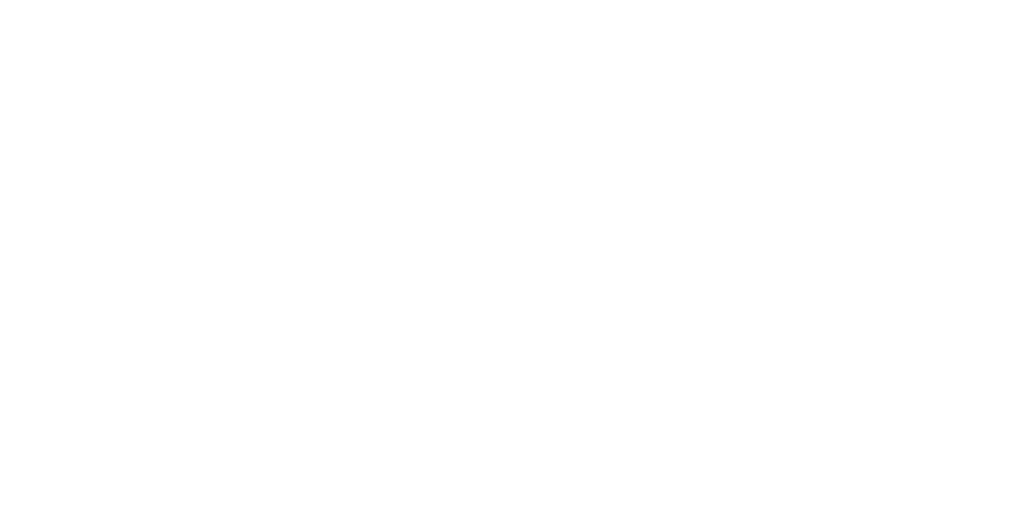
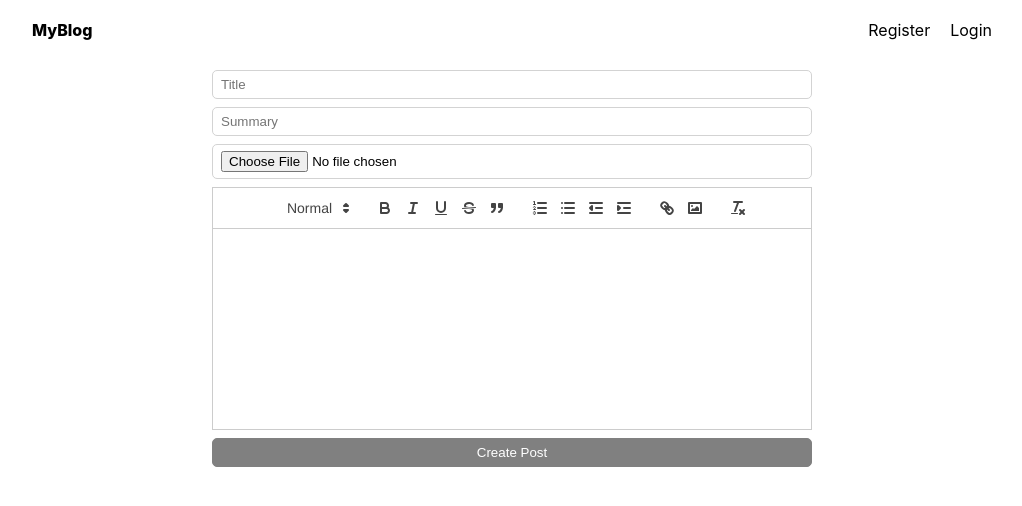
Before and after one commit to doruktekel/MERN_Blog, a React (Create React App) app in the folder client/: page /createpost in a window 1280 px wide. Before the commit this address had no page. Shown: the top 506 px of the page, without its empty margins (128-1150 px from the left). Built offline with nearby package versions, Linux system fonts and the light colour scheme; no server answers.

Commit message:
create post

```diff
--- a/client/package.json
+++ b/client/package.json
@@ -8,6 +8,7 @@
     "@testing-library/user-event": "^13.5.0",
     "react": "^18.2.0",
     "react-dom": "^18.2.0",
+    "react-quill": "^2.0.0",
     "react-router-dom": "^6.22.3",
     "react-scripts": "5.0.1",
     "react-toastify": "^10.0.5",
--- a/client/src/App.css
+++ b/client/src/App.css
@@ -65,7 +65,14 @@
 .post .info .parag {
   line-height: 1.5rem;
 }
-
+form {
+  display: flex;
+  flex-direction: column;
+  justify-content: center;
+  gap: 8px;
+  width: 600px;
+  text-align: center;
+}
 form.login,
 form.register {
   display: flex;
@@ -76,15 +83,24 @@
   text-align: center;
 }
 input {
+  width: 100%;
   padding: 6px 8px;
-  border: 1px solid;
+  border: 1px solid lightgrey;
   border-radius: 5px;
 }
 button {
   padding: 6px 8px;
-  border: 1px solid;
+  border: 1px solid grey;
   border-radius: 5px;
-  border: none;
   color: #fff;
   background-color: grey;
 }
+button:hover {
+  cursor: pointer;
+  background-color: transparent;
+  color: grey;
+  transition: all 0.5s cubic-bezier(0.25, 0.46, 0.45, 0.94);
+}
+.ql-editor {
+  min-height: 200px;
+}
--- a/client/src/App.js
+++ b/client/src/App.js
@@ -7,6 +7,7 @@
 import { ToastContainer } from "react-toastify";
 import "react-toastify/dist/ReactToastify.css";
 import { UserContextProvider } from "./contexts/UserContext";
+import CreatePost from "./pages/CreatePost";
 
 function App() {
   return (
@@ -17,6 +18,7 @@
             <Route index element={<Home />}></Route>
             <Route path="/register" element={<Register />}></Route>
             <Route path="/login" element={<Login />}></Route>
+            <Route path="/createpost" element={<CreatePost />}></Route>
           </Route>
         </Routes>
         <ToastContainer />
--- a/client/src/Header.jsx
+++ b/client/src/Header.jsx
@@ -46,7 +46,7 @@
       {username ? (
         <div className="header-right">
           <p>Welcome {username.toUpperCase()}</p>
-          <Link to="/register" className="register">
+          <Link to="/createpost" className="register">
             Create new post
           </Link>
           <Link className="logout" to="/" onClick={handleLogout}>
--- /dev/null
+++ b/client/src/pages/CreatePost.jsx
@@ -0,0 +1,89 @@
+import { useState } from "react";
+import ReactQuill from "react-quill";
+import "react-quill/dist/quill.snow.css";
+import { useNavigate } from "react-router-dom";
+
+const modules = {
+  toolbar: [
+    [{ header: [1, 2, false] }],
+    ["bold", "italic", "underline", "strike", "blockquote"],
+    [
+      { list: "ordered" },
+      { list: "bullet" },
+      { indent: "-1" },
+      { indent: "+1" },
+    ],
+    ["link", "image"],
+    ["clean"],
+  ],
+};
+
+const formats = [
+  "header",
+  "bold",
+  "italic",
+  "underline",
+  "strike",
+  "blockquote",
+  "list",
+  "bullet",
+  "indent",
+  "link",
+  "image",
+];
+
+const CreatePost = () => {
+  const [title, setTitle] = useState("");
+  const [summary, setSummary] = useState("");
+  const [content, setContent] = useState("");
+  const [files, setFiles] = useState("");
+
+  const navigate = useNavigate();
+
+  const handleCreateNewPost = async (e) => {
+    e.preventDefault();
+    const data = new FormData();
+    data.set("title", title);
+    data.set("summary", summary);
+    data.set("content", content);
+    data.set("file", files[0]);
+
+    const res = await fetch("http://localhost:5005/user/post", {
+      method: "POST",
+      body: data,
+    });
+
+    if (res.ok) {
+      navigate("/");
+    }
+  };
+
+  return (
+    <div className="container">
+      <form onSubmit={handleCreateNewPost}>
+        <input
+          type="text"
+          placeholder="Title"
+          value={title}
+          onChange={(e) => setTitle(e.target.value)}
+        />
+        <input
+          type="text"
+          placeholder="Summary"
+          value={summary}
+          onChange={(e) => setSummary(e.target.value)}
+        />
+        <input type="file" onChange={(e) => setFiles(e.target.files)} />
+        <ReactQuill
+          formats={formats}
+          modules={modules}
+          value={content}
+          onChange={(e) => setContent(e)}
+        />
+        <button>Create Post</button>
+      </form>
+    </div>
+  );
+};
+
+export default CreatePost;
```
Also changed, not shown: 1 other file (tests, documents, lock files or other folders).
